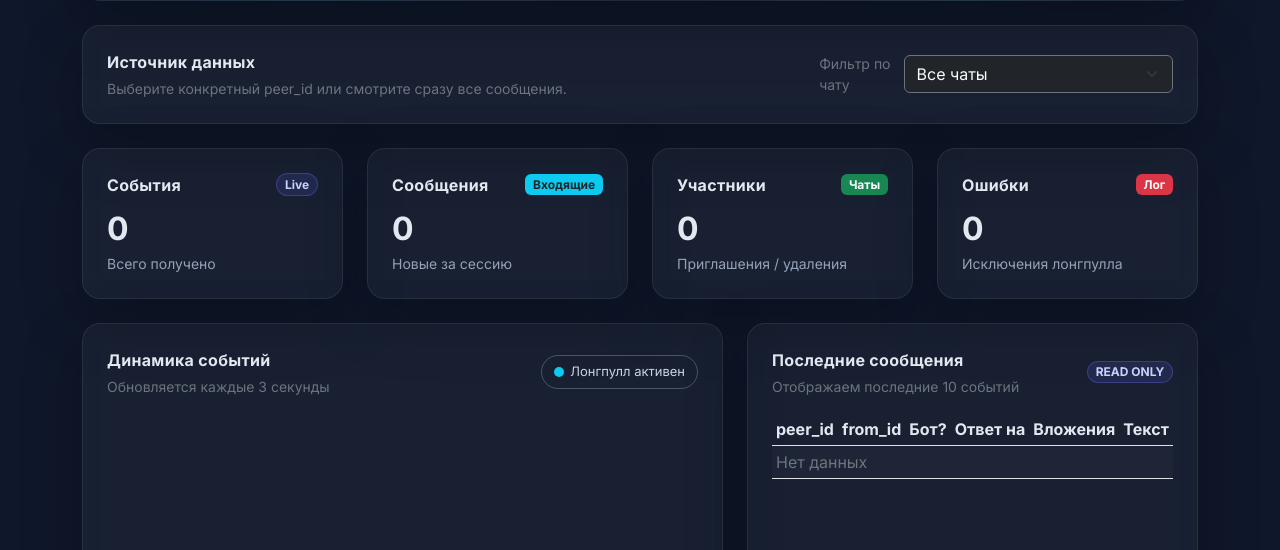
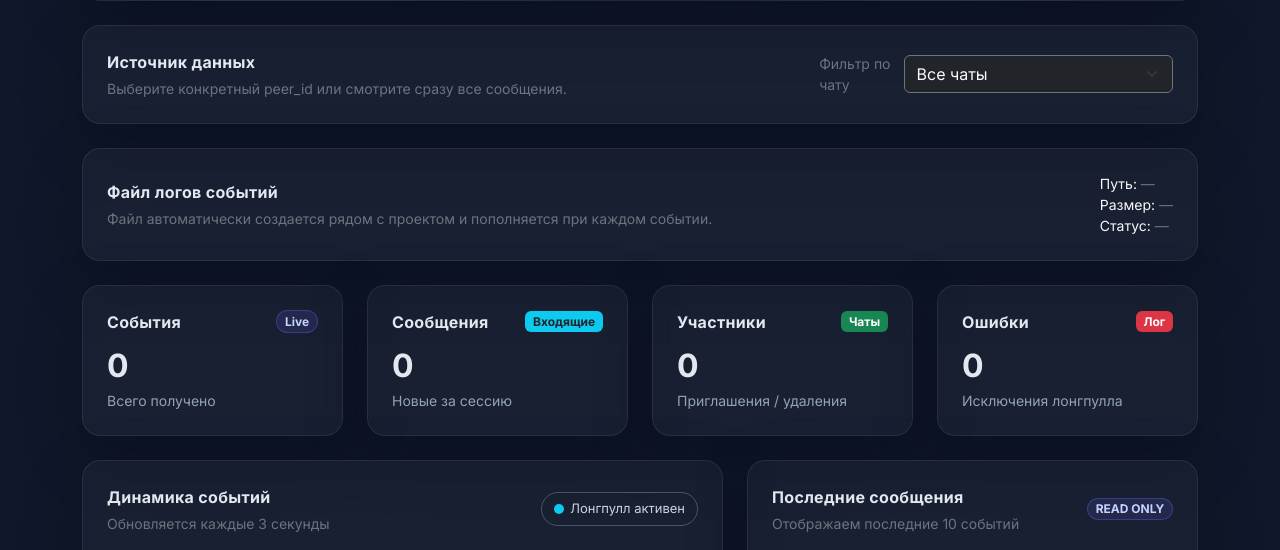
Before and after one commit to alexey-volnikov/nechaevka_bot, a Flask app: page / in a window 1280 px wide. Shown: the part 243-793 px from the top of the page. Run offline with Flask 3, Linux system fonts and the light colour scheme; data that the repository does not hold is empty; a map, chart or similar area stays blank; parts of the project's set-up code (start-up, migrations or seed data) failed here and were passed over.

Commit message:
Show log storage path in dashboard

```diff
--- a/app.py
+++ b/app.py
@@ -58,6 +58,9 @@ class EventLogger:
 
     def __init__(self, db_path: str):
         self.db_path = db_path  # Путь до файла базы
+        db_dir = os.path.dirname(self.db_path)  # Вычисляем директорию файла базы
+        if db_dir:  # Если путь включает директорию
+            os.makedirs(db_dir, exist_ok=True)  # Создаем директорию при необходимости
         self._connection = sqlite3.connect(self.db_path, check_same_thread=False)  # Открываем соединение с разрешением мультипоточности
         self._connection.row_factory = sqlite3.Row  # Включаем доступ к полям по имени
         self._lock = threading.Lock()  # Создаем блокировку для потокобезопасных операций
@@ -88,6 +91,13 @@ class EventLogger:
             if "is_bot" not in columns:  # Если колонки для флага бота нет
                 cursor.execute("ALTER TABLE events ADD COLUMN is_bot INTEGER DEFAULT 0")  # Добавляем колонку миграцией
             self._connection.commit()  # Сохраняем изменения
+
+    def describe_storage(self) -> Dict[str, object]:
+        return {
+            "path": self.db_path,  # Путь до файла базы
+            "exists": os.path.exists(self.db_path),  # Флаг существования файла
+            "size_bytes": os.path.getsize(self.db_path) if os.path.exists(self.db_path) else 0,  # Размер файла в байтах
+        }  # Словарь с описанием хранилища
 
     def log_event(self, event_type: str, payload: Dict) -> None:
         created_at = datetime.utcnow().isoformat()  # Фиксируем время вставки
@@ -198,6 +208,12 @@ class BotMonitor:
         self._stop_event.set()  # Устанавливаем флаг остановки потока
 
 
+def resolve_db_path() -> str:
+    base_dir = os.getenv("EVENT_DB_DIR") or os.path.join(os.getcwd(), "data")  # Определяем директорию для базы
+    os.makedirs(base_dir, exist_ok=True)  # Создаем директорию хранения, если её нет
+    return os.path.join(base_dir, os.getenv("EVENT_DB_NAME", "logs.db"))  # Собираем итоговый путь с именем файла
+
+
 def load_settings() -> Dict[str, object]:
     demo_mode = os.getenv("DEMO_MODE", "0") == "1"  # Проверяем, включен ли демо-режим
     if demo_mode:  # Если демо включен
@@ -263,6 +279,9 @@ def build_dashboard_app(
             "timeline": state.events_timeline,  # Точки для графиков
         }  # Словарь статистики
 
+    def assemble_storage() -> Dict[str, object]:
+        return event_logger.describe_storage()  # Возвращаем информацию о файле базы
+
     def serialize_log(row: Dict) -> Dict:
         return {
             "id": row.get("id"),  # ID записи
@@ -289,6 +308,7 @@ def build_dashboard_app(
             ),
             initial_stats=json.dumps(assemble_stats(), ensure_ascii=False),  # Начальные метрики
             initial_peers=json.dumps(event_logger.list_peers(), ensure_ascii=False),  # Доступные peer_id
+            initial_storage=json.dumps(assemble_storage(), ensure_ascii=False),  # Описание файла базы для подсказки
             demo_mode=demo_mode,  # Флаг демо для вывода на страницу
         )  # Возвращаем HTML страницу
 
@@ -303,6 +323,7 @@ def build_dashboard_app(
                 "group": group_info,  # Информация о сообществе
                 "conversations": [conv.get("conversation", {}) for conv in conversations],  # Список диалогов
                 "peers": event_logger.list_peers(),  # Список доступных чатов
+                "storage": assemble_storage(),  # Описание файла базы
             }
         )  # Возвращаем обзорную информацию
 
@@ -313,13 +334,17 @@ def build_dashboard_app(
         messages = [serialize_log(row) for row in event_logger.fetch_messages(peer_id=peer_id, limit=50)]  # Запрашиваем логи
         return jsonify({"items": messages, "peer_id": peer_id})  # Возвращаем JSON с логами
 
+    @app.route("/api/storage")
+    def storage():
+        return jsonify(assemble_storage())  # Возвращаем информацию о файле логов
+
     return app  # Возвращаем готовое Flask-приложение
 
 
 def main() -> None:
     settings = load_settings()  # Загружаем настройки окружения
     state = BotState()  # Создаем объект состояния
-    event_logger = EventLogger(os.getenv("EVENT_DB", "logs.db"))  # Готовим логгер с путём из окружения
+    event_logger = EventLogger(os.getenv("EVENT_DB", resolve_db_path()))  # Готовим логгер с путём из окружения или по умолчанию
     demo_mode = settings.get("demo_mode", False)  # Проверяем, включен ли демо-режим
     if demo_mode:  # Если демо-режим включен
         payload = build_demo_payload(state, event_logger)  # Генерируем демо-данные и пишем их в базу
--- a/docker-compose.yml
+++ b/docker-compose.yml
@@ -6,6 +6,10 @@ services:  # Описание всех сервисов
     container_name: nechaevka_bot  # Явное имя контейнера для удобства
     env_file:  # Подключаем файл окружения
       - .env  # Используем локальный .env с токеном и ID сообщества
+    environment:  # Переменные окружения по умолчанию
+      EVENT_DB: /app/data/logs.db  # Принудительно кладем базу логов в общую папку data
     ports:  # Пробрасываем порты наружу
       - "8000:8000"  # Локальный порт:внутренний порт приложения
+    volumes:  # Подключаем тома
+      - ./data:/app/data  # Шарим папку data с базой логов на хост
     restart: unless-stopped  # Автоматический перезапуск, кроме явной остановки
--- a/templates/index.html
+++ b/templates/index.html
@@ -67,6 +67,20 @@
         </div> <!-- Конец контейнера селектора -->
       </div> <!-- Конец контейнера -->
     </div> <!-- Конец блока выбора чата -->
+
+    <div class="glass shadow-soft p-4 mb-4"> <!-- Блок информации о файле базы -->
+      <div class="d-flex flex-column flex-lg-row align-items-lg-center justify-content-between gap-3"> <!-- Контейнер -->
+        <div> <!-- Левая колонка -->
+          <div class="card-title mb-1">Файл логов событий</div> <!-- Заголовок -->
+          <div class="text-secondary small">Файл автоматически создается рядом с проектом и пополняется при каждом событии.</div> <!-- Подпись -->
+        </div> <!-- Конец левой колонки -->
+        <div class="text-secondary small"> <!-- Правая колонка -->
+          <div><span class="text-light">Путь:</span> <span id="storage-path">—</span></div> <!-- Строка пути -->
+          <div><span class="text-light">Размер:</span> <span id="storage-size">—</span></div> <!-- Строка размера -->
+          <div><span class="text-light">Статус:</span> <span id="storage-status">—</span></div> <!-- Строка статуса -->
+        </div> <!-- Конец правой колонки -->
+      </div> <!-- Конец контейнера -->
+    </div> <!-- Конец блока информации о файле базы -->
 
     <div class="row g-4 mb-4"> <!-- Строка метрик -->
       <div class="col-12 col-md-3"> <!-- Колонка событий -->
@@ -204,6 +218,7 @@
     const initialGroup = {{ initial_group|tojson }}; // Читаем информацию о сообществе в безопасном виде
     const initialConversations = {{ initial_conversations|tojson }}; // Читаем список диалогов без риска испортить JSON
     const initialPeers = {{ initial_peers|tojson }}; // Читаем стартовый список peer_id без ошибок экранирования
+    const initialStorage = {{ initial_storage|tojson }}; // Читаем стартовую информацию о файле базы
     const demoMode = {{ 'true' if demo_mode else 'false' }}; // Флаг демо-режима
 
     const eventsEl = document.getElementById('events-count'); // Находим элемент событий
@@ -217,6 +232,9 @@
     const groupMembersEl = document.getElementById('group-members'); // Количество участников
     const demoBadge = document.getElementById('demo-badge'); // Бейдж демо
     const peerSelect = document.getElementById('peer-select'); // Селектор чатов
+    const storagePathEl = document.getElementById('storage-path'); // Путь до файла базы
+    const storageSizeEl = document.getElementById('storage-size'); // Размер файла базы
+    const storageStatusEl = document.getElementById('storage-status'); // Статус существования файла
     let currentPeer = ''; // Текущий выбранный peer_id
 
     if (demoMode) { // Если включен демо-режим
@@ -252,7 +270,7 @@
     function renderMessages(messages) { // Функция отрисовки сообщений
       messagesBody.innerHTML = ''; // Очищаем тело таблицы
       if (!messages.length) { // Если пусто
-        messagesBody.innerHTML = '<tr><td colspan="5" class="text-secondary">Нет данных</td></tr>'; // Плейсхолдер
+        messagesBody.innerHTML = '<tr><td colspan="6" class="text-secondary">Нет данных</td></tr>'; // Плейсхолдер
         return; // Выходим
       } // Конец проверки пустоты
       messages.slice().reverse().forEach((msg) => { // Перебираем сообщения в обратном порядке
@@ -309,11 +327,20 @@
       chart.update(); // Перерисовываем график
     } // Конец функции
 
+    function renderStorage(storage) { // Функция вывода информации о файле базы
+      storagePathEl.textContent = storage.path || '—'; // Показываем путь до файла
+      const sizeKb = storage.size_bytes ? Math.max(1, Math.round(storage.size_bytes / 1024)) : 0; // Переводим байты в килобайты
+      storageSizeEl.textContent = storage.size_bytes ? `${sizeKb} КБ` : '0 КБ'; // Показываем размер
+      storageStatusEl.textContent = storage.exists ? 'Создан и доступен' : 'Файла пока нет'; // Показываем статус
+      storageStatusEl.className = storage.exists ? 'text-success' : 'text-warning'; // Меняем цвет статуса
+    } // Конец функции
+
     function bootstrapPage() { // Инициализация страницы
       renderGroup(initialGroup || {}); // Показываем данные сообщества
       renderConversations(initialConversations || []); // Показываем диалоги
       renderPeers(initialPeers || []); // Показываем стартовые peer_id
       updateMetrics(initialStats || { timeline: [] }); // Показываем метрики
+      renderStorage(initialStorage || {}); // Показываем информацию о файле базы
     } // Конец функции
 
     async function poll() { // Функция периодического опроса
@@ -328,6 +355,7 @@
         renderConversations(overview.conversations || []); // Обновляем диалоги
         renderPeers(overview.peers || []); // Обновляем список чатов
         renderMessages(logs.items || []); // Обновляем таблицу сообщений
+        renderStorage(overview.storage || initialStorage || {}); // Обновляем данные о файле базы
       } catch (err) { // В случае ошибки
         console.error('Ошибка обновления дашборда', err); // Пишем ошибку в консоль
       } // Конец обработки ошибки
```
Also changed, not shown: README.md, 1 other file.
